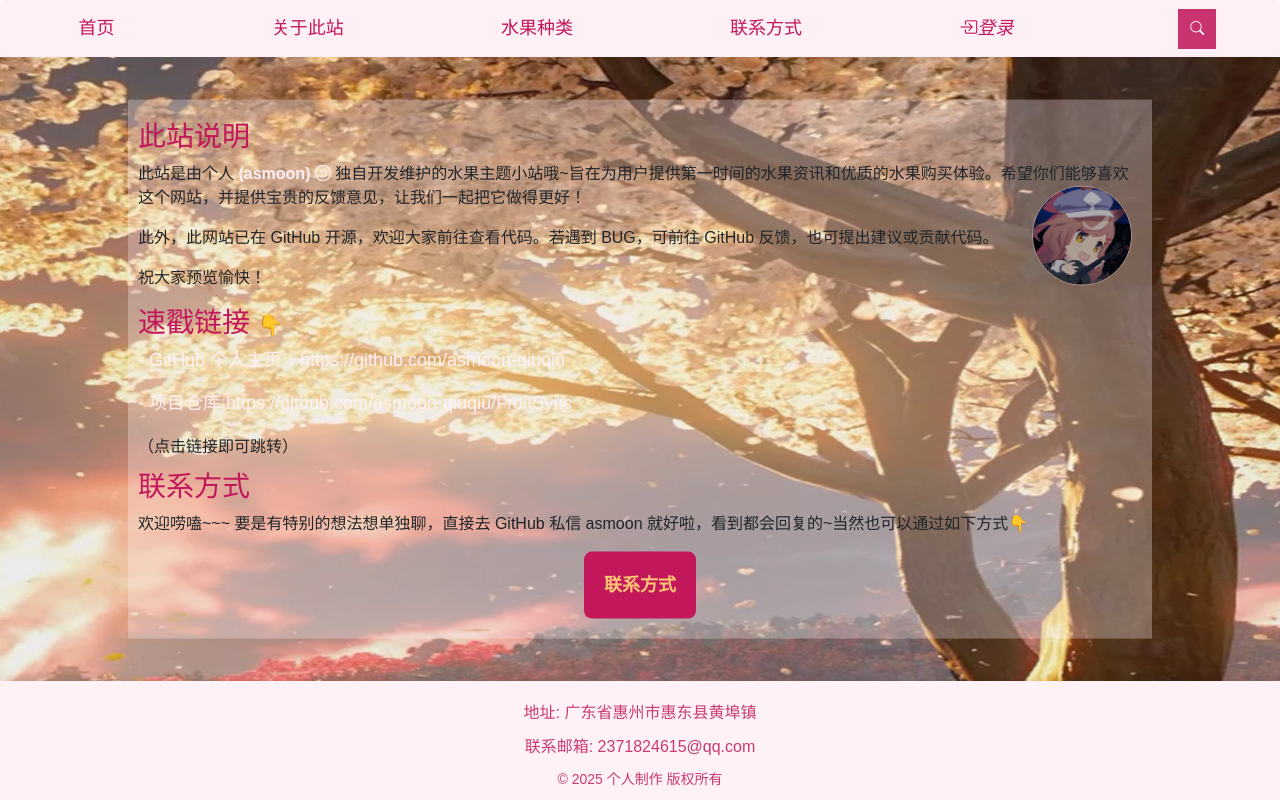
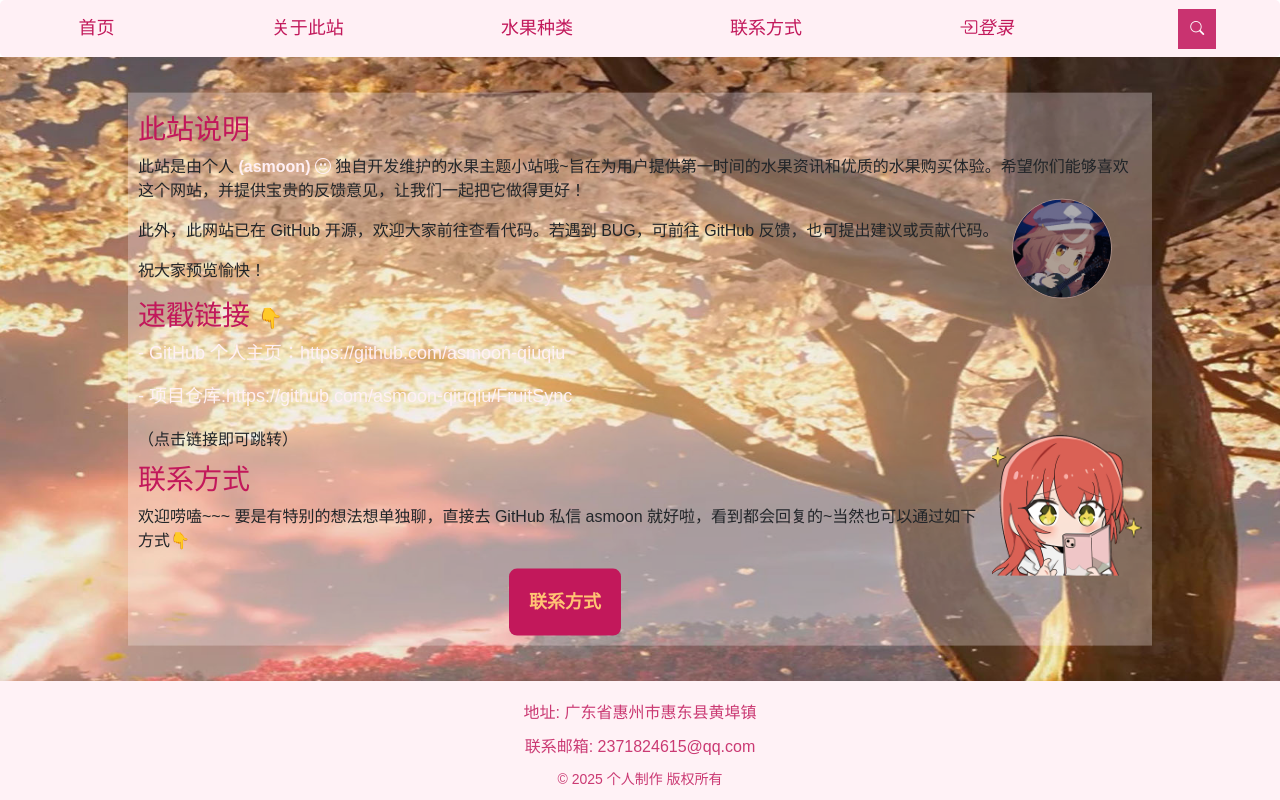
Before and after one commit to asmoon-qiuqiu/fruit, a Vue app in the folder frontend/: page /about in a window 1280 px wide. Built offline with nearby package versions, Linux system fonts and the light colour scheme.

Commit message:
Implement code changes to enhance functionality and improve performance

```diff
--- a/frontend/src/views/About.vue
+++ b/frontend/src/views/About.vue
@@ -45,6 +45,11 @@
           <p>- 项目仓库:https://github.com/asmoon-qiuqiu/FruitSync</p>
         </a>
         （点击链接即可跳转）
+
+        <img
+          src="../../public/images/contact.gif"
+          alt="唠嗑~"
+        />
       </div>
 
       <div class="about-contact">
@@ -88,8 +93,7 @@
       top: 50%;
       transform: translateY(-50%);
 
-      h3,
-      h4 {
+      h3 {
         margin-top: 10px;
         color: $minor-color;
         span {
@@ -109,11 +113,17 @@
           border-radius: 50px;
           width: 100px;
           height: 100px;
-          margin-right: 10px;
+          margin-right: 30px;
+          margin-top: 20px;
         }
       }
 
       .about-github {
+        img {
+          float: right;
+          width: 150px;
+          height: 150px;
+        }
         .github-link {
           color: $primary-color;
           font-size: 18px;
@@ -126,6 +136,14 @@
       }
       .about-contact {
         .contact {
+          border: none;
+          padding: 20px;
+          margin: 0 auto;
+          display: block; // 确保按钮是块级元素，margin生效
+          background-color: $minor-color;
+          color: #ffb7b2;
+          border-radius: 8px;
+          cursor: pointer;
           // 定义动画关键帧
           @keyframes changeText {
             0% {
@@ -144,14 +162,6 @@
             text-decoration: none;
             animation: changeText 3s ease-in-out infinite;
           }
-          border: none;
-          padding: 20px;
-          margin: 10px auto;
-          display: block; // 确保按钮是块级元素，margin生效
-          background-color: $minor-color;
-          color: #ffb7b2;
-          border-radius: 8px;
-          cursor: pointer;
         }
       }
     }
```
Also changed, not shown: frontend/public/images/contact.gif (added).
